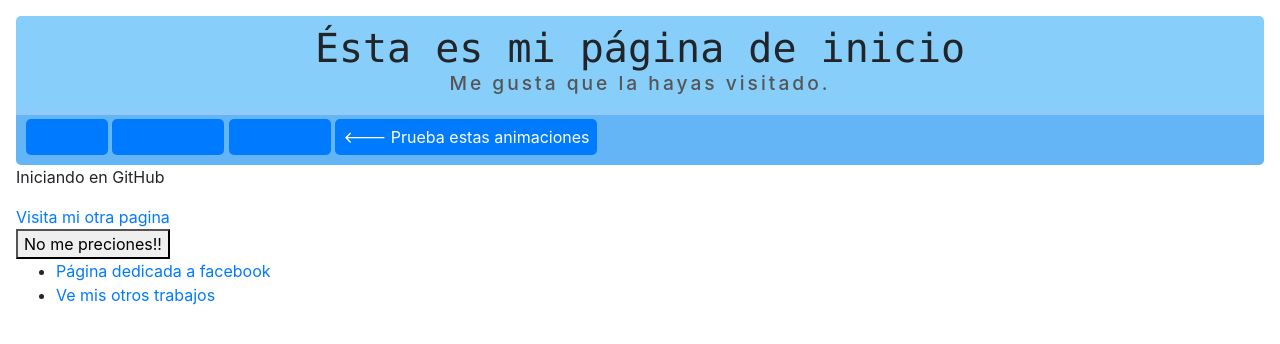
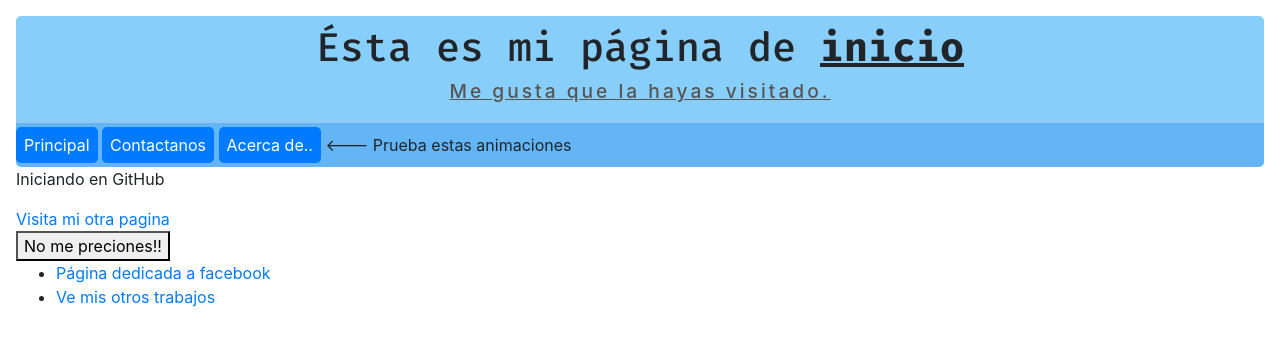
Before and after one commit to Vegetable-Bussines/hello-world, a plain HTML site: page index.html in a window 1280 px wide. Drawn offline with nearby package versions, Linux system fonts and the light colour scheme.

Commit message:
Transiciones y poco mas

```diff
--- a/styles.css
+++ b/styles.css
@@ -10,8 +10,8 @@ body {
 	border-top-left-radius: 5px;
 }
 
-.header {
-	font-family: "Fira Mono Regular", consolas;
+h1 {
+	font-family: "Fira Mono", consolas;
 	margin-bottom: 0px;
 }
 
@@ -19,6 +19,7 @@ body {
 	color: #555;
 	font-size: 1.2em;
 	letter-spacing: 3px;
+	text-decoration: underline;
 }
 
 .nav {
@@ -26,20 +27,50 @@ body {
 	border-top: 4px solid #90CAF9;
 	border-bottom-right-radius: 5px;
 	border-bottom-left-radius: 5px;
-	padding-top: 10px;
-
-
+	padding: 10px;
 }
 
 .nav>ul {
+	margin: 0px;
+	padding: 0px;
 	list-style: none;
-	padding-left: 10px;
 }
 
 .nav>ul>li {
+	display: inline;
+}
+
+
+.nav>ul>li>a{
 	padding: 8px;
 	background-color: #007bff;
 	color: white;
-	display: inline;
 	border-radius: 5px;
+	text-decoration: none;
+	transition: background-color 0.8s;
+	transition: padding 0.3s;
+	/*transition: margin 0.3s;*/
 }
+
+.nav>ul>li>a:hover {
+	transition: padding 0.3s;
+	padding: 6px 1.05em 6px 1.05em;
+	background-color: #ffffff;
+	color: #007bff;
+	border: 2px solid #007bff;
+}
+
+.re-mark {
+	text-decoration: underline;
+	font-weight: bold;
+}
+
+.container {
+	position: relative;
+	width: 500px;
+	height: 500px;
+}
+
+.btn-timido {
+	position: absolute;
+}
```
